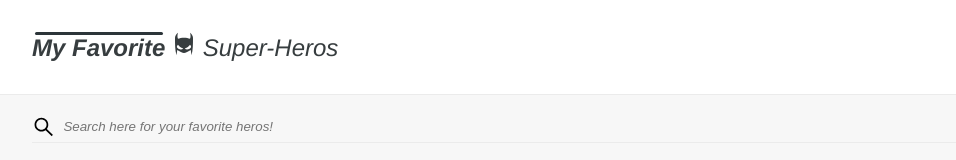
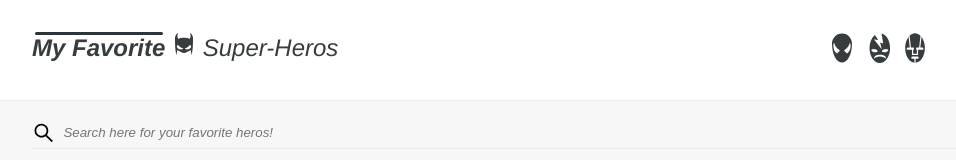
Before and after one commit to emanusantos/my-favorites, a React (Create React App) app: page / in a window 1280 px wide. Shown: the top 160 px of the page, without its empty margins (128-1084 px from the left). Built offline with nearby package versions, Linux system fonts and the light colour scheme; no server answers.

Commit message:
finished the navbar header

```diff
--- a/src/Components/Container.ts
+++ b/src/Components/Container.ts
@@ -1,6 +1,8 @@
 import styled from "styled-components";
 
 const Container = styled.div`
+  display: flex;
+  flex-direction: column;
   padding: 1rem 10rem;
 
   p {
@@ -43,9 +45,14 @@ const Container = styled.div`
   }
 
   .pageChange {
+    align-self: center;
     display: flex;
     justify-content: space-between;
-    text-align: center;
+    gap: 1.5rem;
+
+    p {
+      cursor: pointer;
+    }
   }
 `;
 
--- a/src/Components/Navbar.tsx
+++ b/src/Components/Navbar.tsx
@@ -1,5 +1,5 @@
 import styled from "styled-components";
-import { GiBatMask } from 'react-icons/gi';
+import { GiBatMask, GiSpiderMask, GiLightningMask, GiIronMask } from 'react-icons/gi';
 
 const StyledNav = styled.nav`
     display: flex;
@@ -20,6 +20,9 @@ const StyledNav = styled.nav`
     }
 
     ul {
+        display: flex;
+        justify-content: space-between;
+        gap: 30.5rem;
         list-style-type: none;
     }
 `;
@@ -40,6 +43,7 @@ const Navbar: React.FC = () => {
         <StyledNav>
             <ul>
                 <li id="title"><strong>My Favorite </strong><GiBatMask/> Super-Heros</li>
+                <li id="masksLogo"><GiSpiderMask size="2rem" /> <GiLightningMask size="2rem" /> <GiIronMask size="2rem" /> </li>
             </ul>
         </StyledNav>
         <Underline />
```
